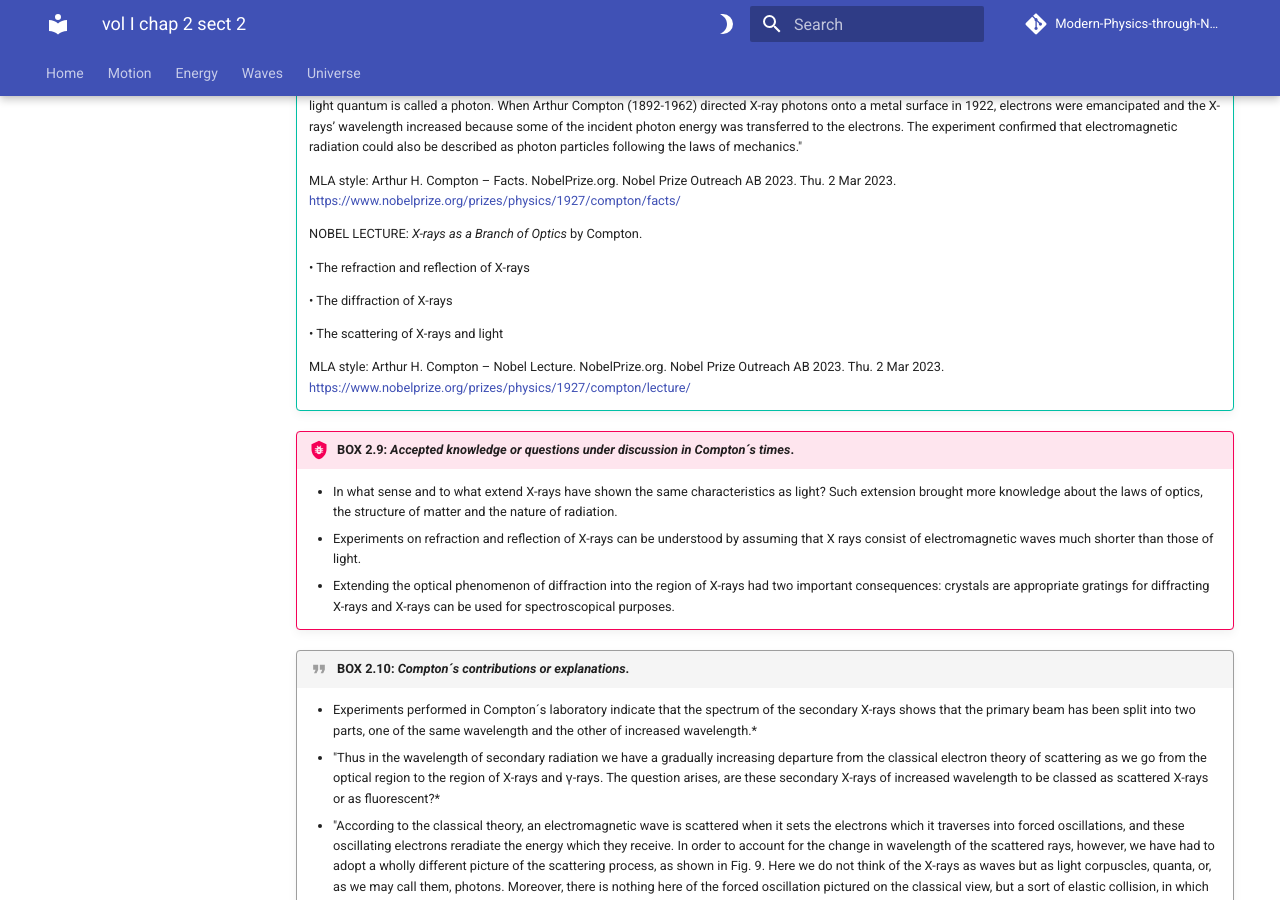
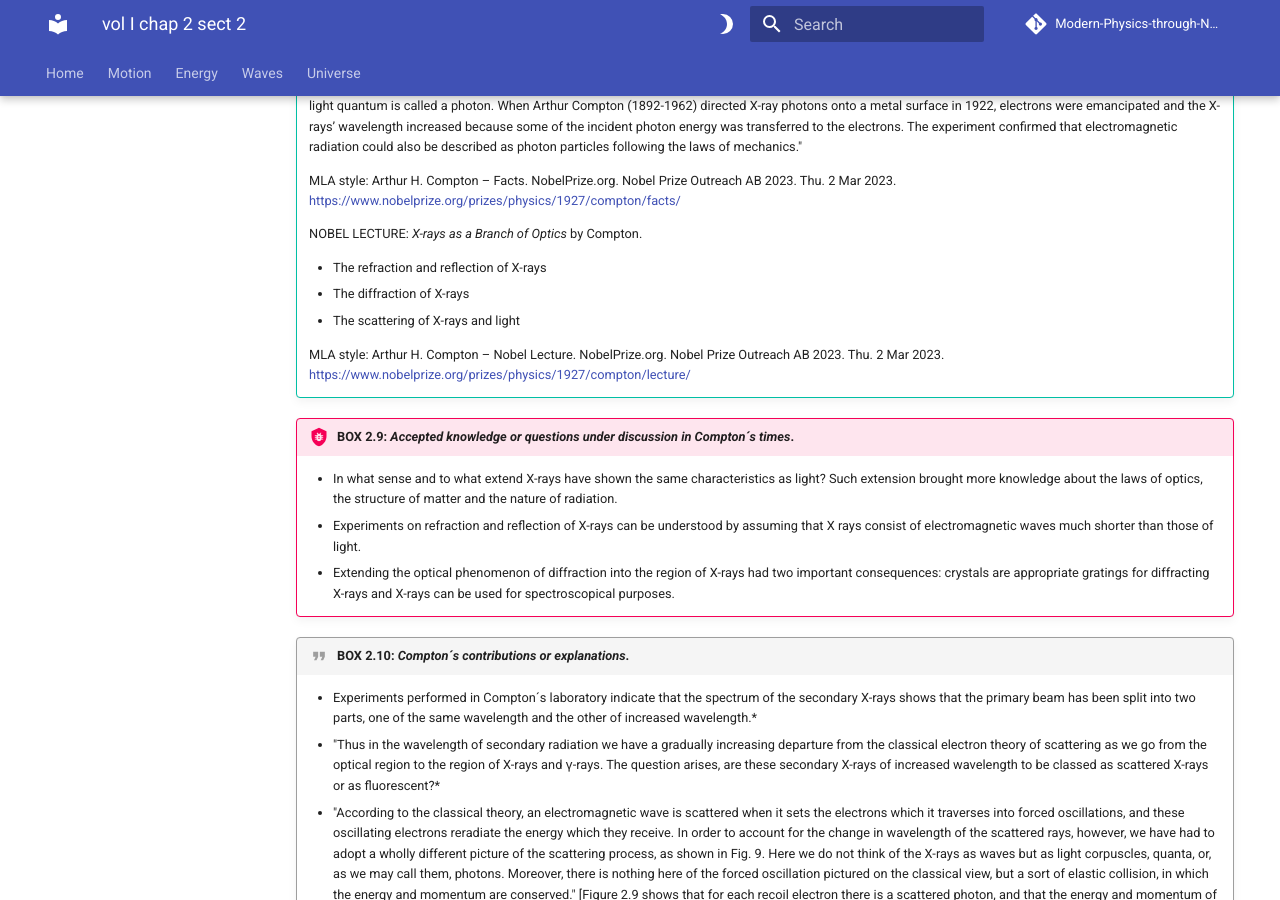
Before and after one commit to modphysnobel/modphysnobel.github.io, an MkDocs documentation site: the page built from docs/vol-I/vol-I-chap-2-sect-2.md, in a window 1280 px wide and 900 px high, scrolled down 4365 px. Built offline with MkDocs 1.6.1 and Material for MkDocs 9.7.7, drawn with Linux system fonts in a browser that asks for light colours; some web fonts are replaced; comment, search, counter and statistics services are not loaded.

```diff
--- a/docs/vol-I/vol-I-chap-2-sect-2.md
+++ b/docs/vol-I/vol-I-chap-2-sect-2.md
@@ -126,11 +126,9 @@ In what follows, we consider two kinds of publications that are available in the
 
 	NOBEL LECTURE: *X-rays as a Branch of Optics* by Compton.
 
-	• The refraction and reflection of X-rays
-
-	• The diffraction of X-rays
-
-	• The scattering of X-rays and light
+	- The refraction and reflection of X-rays
+	- The diffraction of X-rays
+	- The scattering of X-rays and light
 
 	MLA style: Arthur H. Compton – Nobel Lecture. NobelPrize.org. Nobel Prize Outreach AB 2023. Thu. 2 Mar 2023. <https://www.nobelprize.org/prizes/physics/1927/compton/lecture/>
 
```
